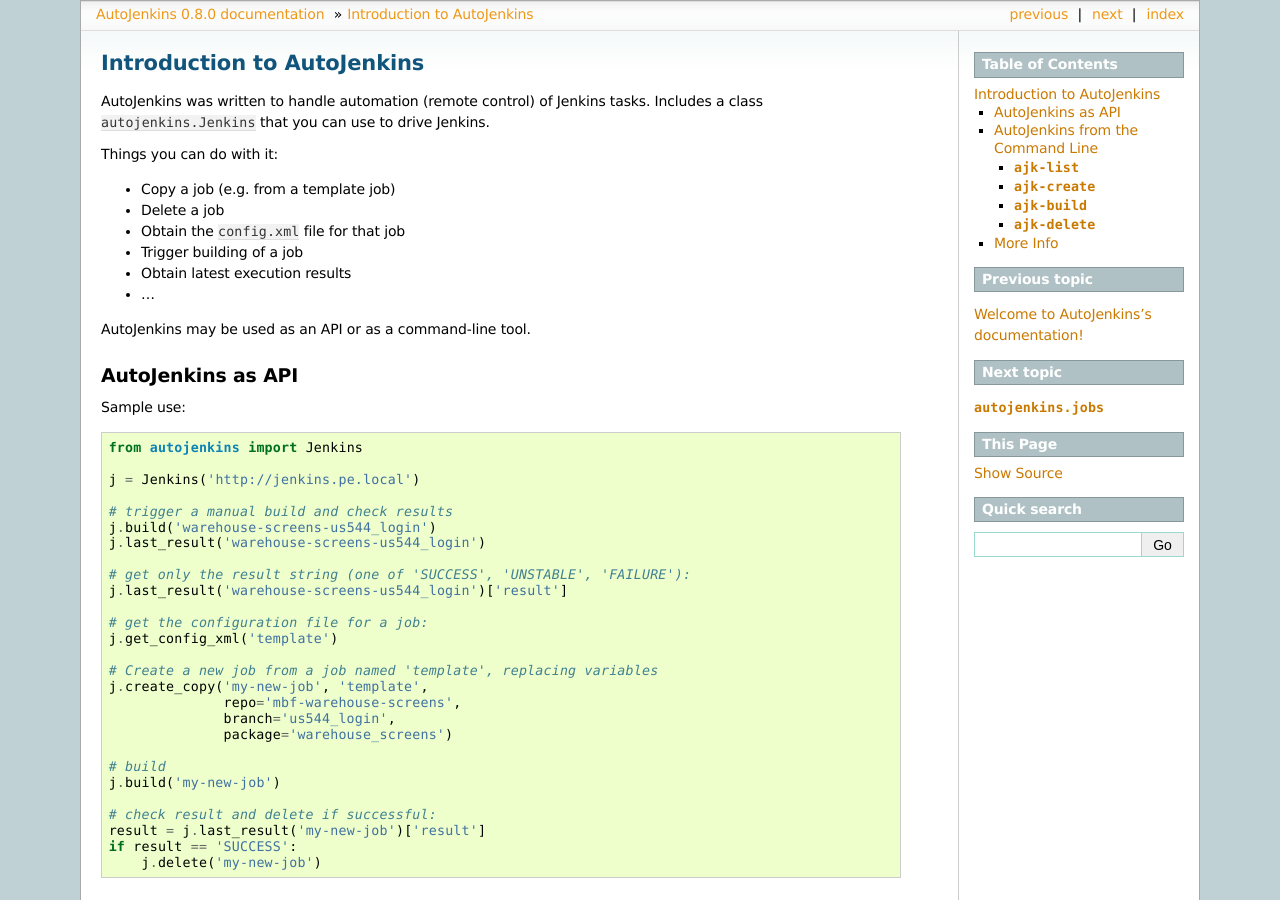
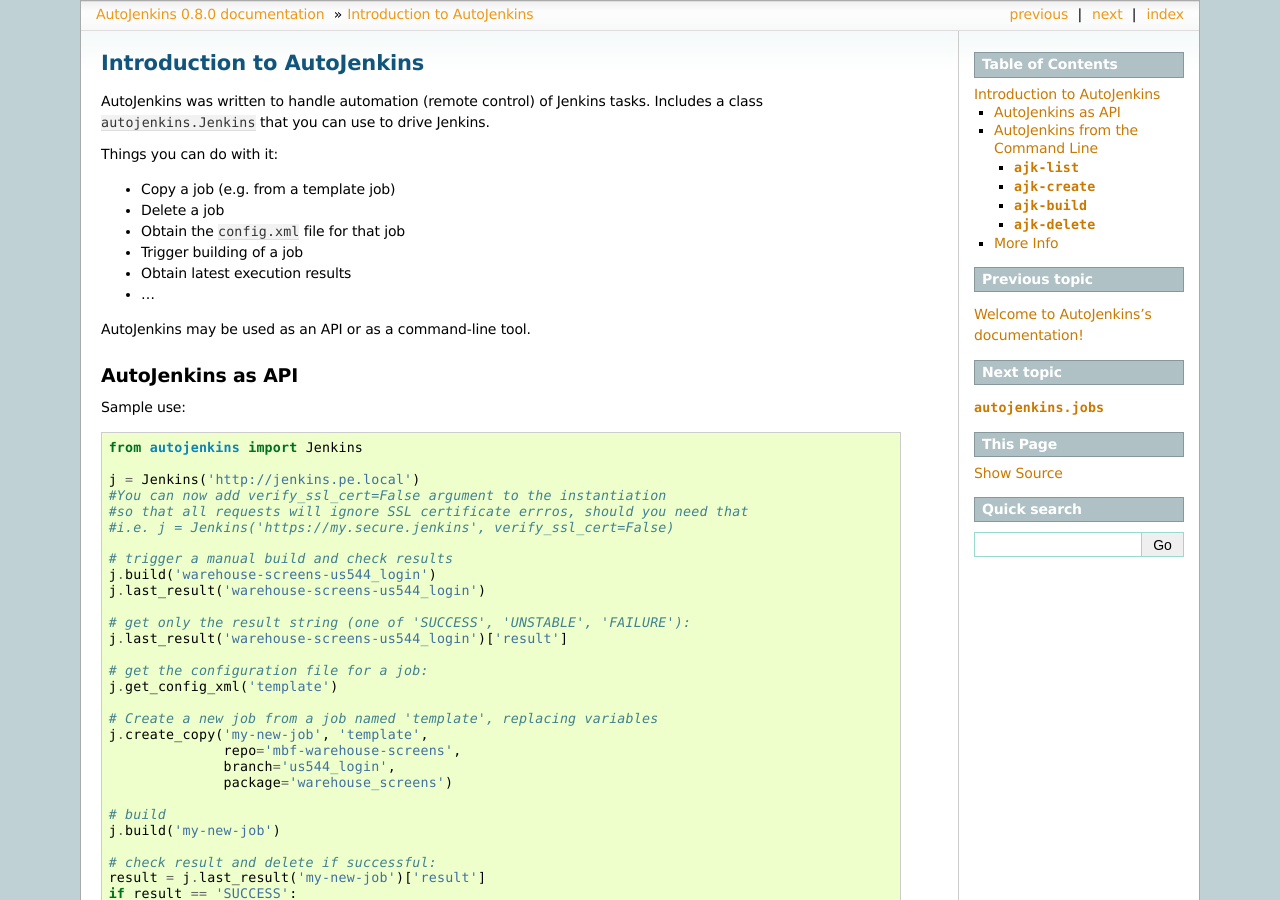
Before and after one commit to txels/autojenkins, a Sphinx documentation site: the page built from docs/intro.rst, in a window 1280 px wide and 900 px high. Built offline with Sphinx 7.4.7, drawn with Linux system fonts in a browser that asks for light colours.

Commit message:
Update docs/intro.rst
Added global flag documentation.

```diff
--- a/docs/intro.rst
+++ b/docs/intro.rst
@@ -25,6 +25,9 @@
     from autojenkins import Jenkins
 
     j = Jenkins('http://jenkins.pe.local')
+    #You can now add verify_ssl_cert=False argument to the instantiation
+    #so that all requests will ignore SSL certificate errros, should you need that
+    #i.e. j = Jenkins('https://my.secure.jenkins', verify_ssl_cert=False)
 
     # trigger a manual build and check results
     j.build('warehouse-screens-us544_login')
```
